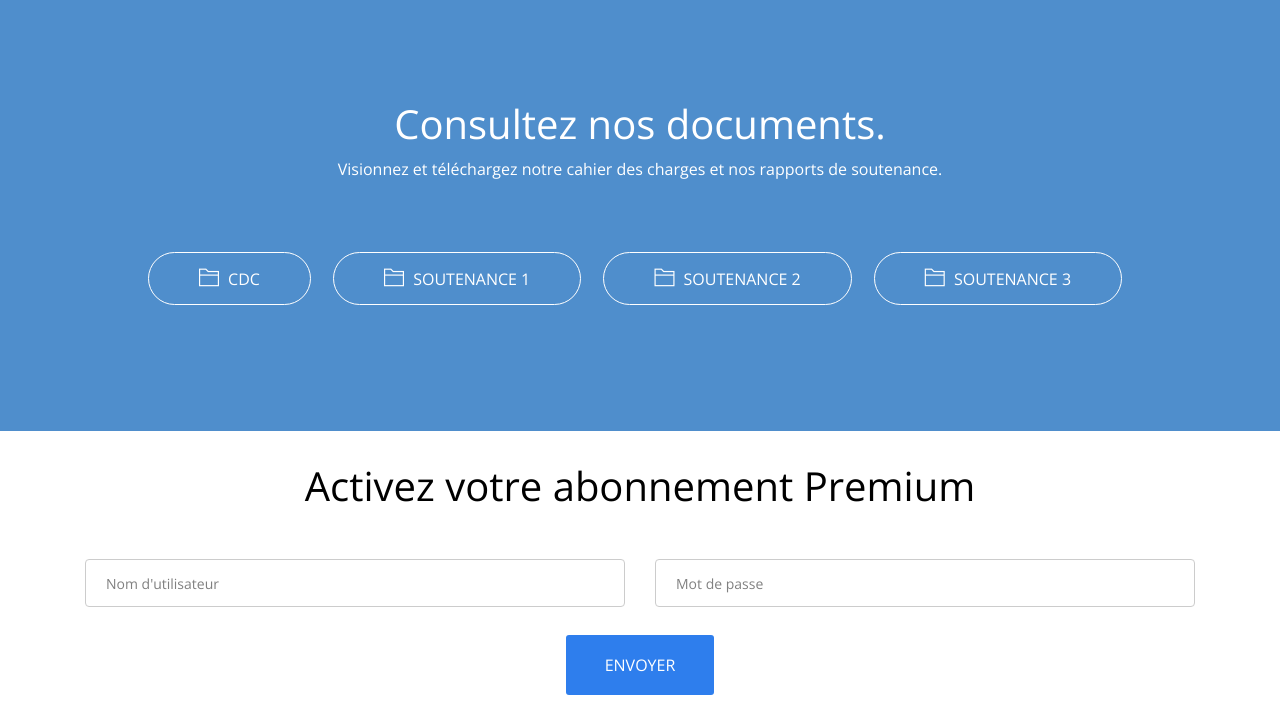
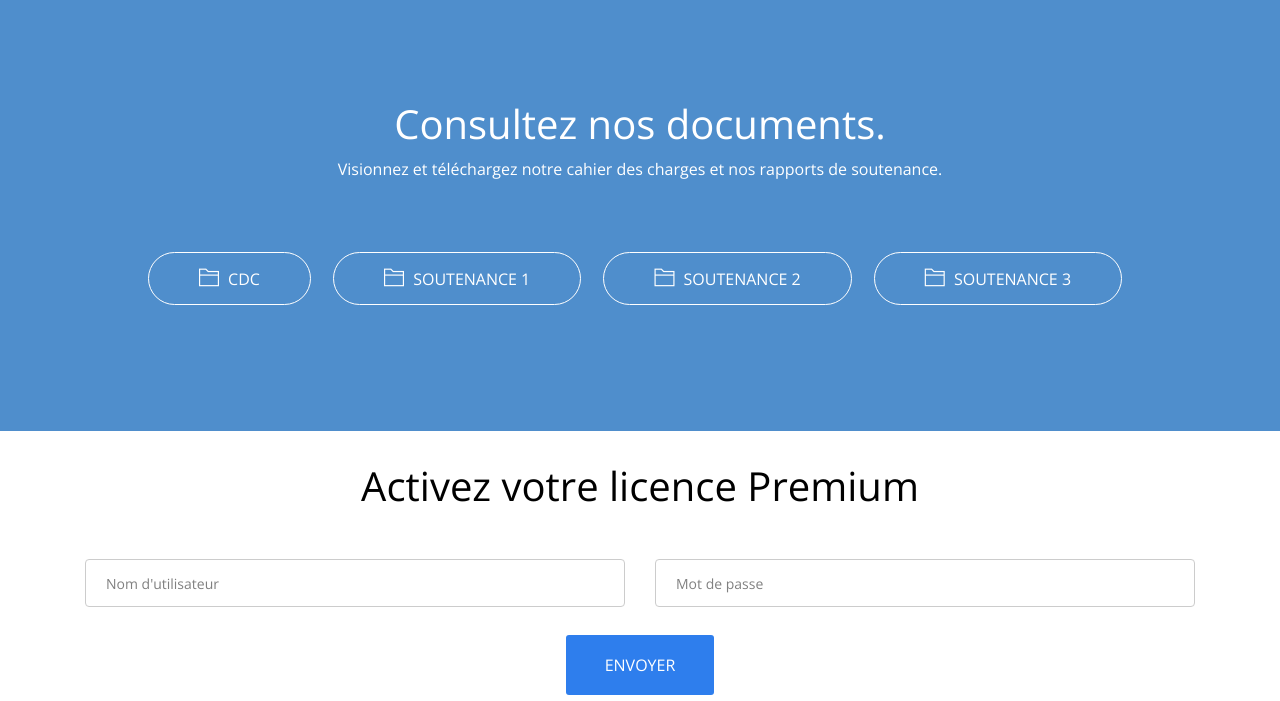
Before and after one commit to MrVyM/ClarityNotes-Web, a PHP site: page / in a window 1280 px wide. Shown: the part 1102-1803 px from the top of the page. Run offline with PHP 8.4, Linux system fonts and the light colour scheme; some libraries are stand-ins or nearby versions.

Commit message:
Update text

```diff
--- a/index.php
+++ b/index.php
@@ -103,7 +103,7 @@
 	<div class="container">
 		<div class="row">
 			<div class="col-12">
-				<h2 class="mb-5 text-center">Activez votre abonnement Premium</h2>
+				<h2 class="mb-5 text-center">Activez votre licence Premium</h2>
 			</div>
 			<div class="col-12">
 				<form method="post" action="">
@@ -132,7 +132,9 @@
 					{
 					?>
 					<br>
-					<p class="text-center">Dans le cas où vos identifiants sont corrects, vous bénéficez désormais de l'offre Premium.</p>
+					<p class="text-center">Dans le cas où vos identifiants sont corrects, vous bénéficez désormais de la licence Premium.</p>
+					<br>
+					<p class="text-center">Déconnectez-vous et reconnectez-vous à l'application pour avoir accès à vos avantages.</p>
 					<?php
 					}
 				}
```
